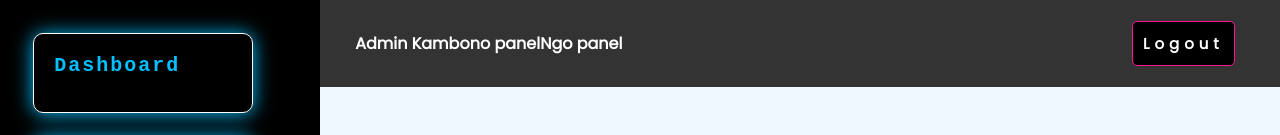
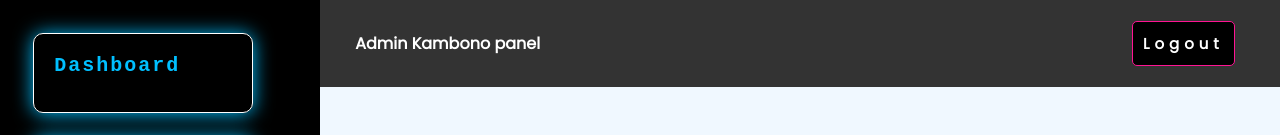
Before and after one commit to KambonoJeff/REACT-FRONT_DONATION_API, a React (Create React App) app: page /users in a window 1280 px wide. Shown: the top 135 px of the page. Built offline with nearby package versions, Linux system fonts and the light colour scheme; sample sign-in values are in the browser's storage.

Commit message:
State context variables compartmentalization

```diff
--- a/src/components/Header.jsx
+++ b/src/components/Header.jsx
@@ -1,7 +1,6 @@
 import { useStateContext } from './contexts/ContextProvider';
 
 import React from 'react'
-import { useNavigate } from 'react-router-dom';
 
 export default function Header({ onLogout }) {
   const {
@@ -20,7 +19,7 @@ export default function Header({ onLogout }) {
 
         <div>
             <ul className="flex box">
-                <li > <h4> {[user , admin , ngo]}</h4></li>
+                <li > <h4> {admin}</h4></li>
                 <li ><a href="#" onClick={onLogout} className="btn">Logout</a></li>
             </ul>
         </div>
```
